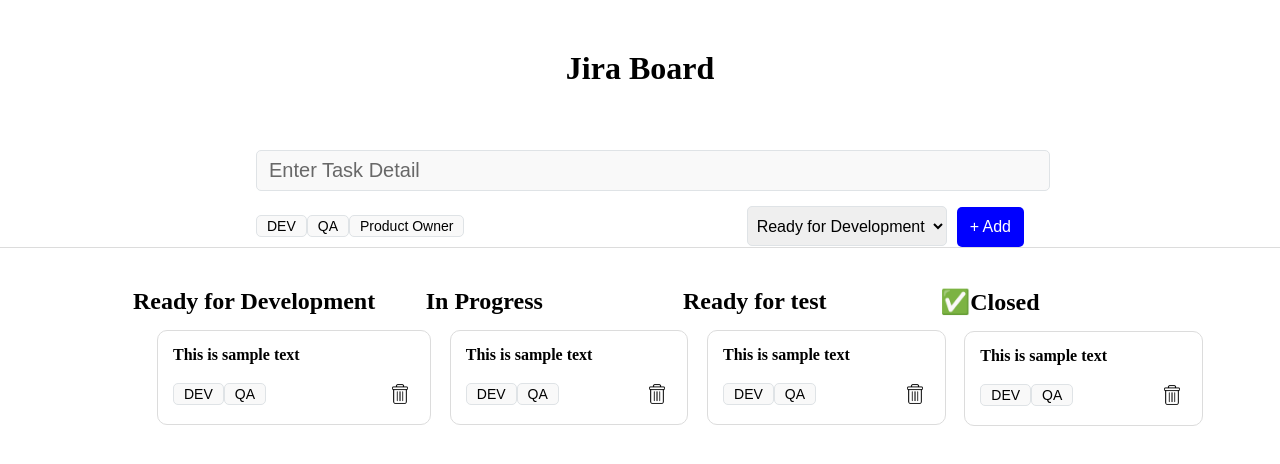
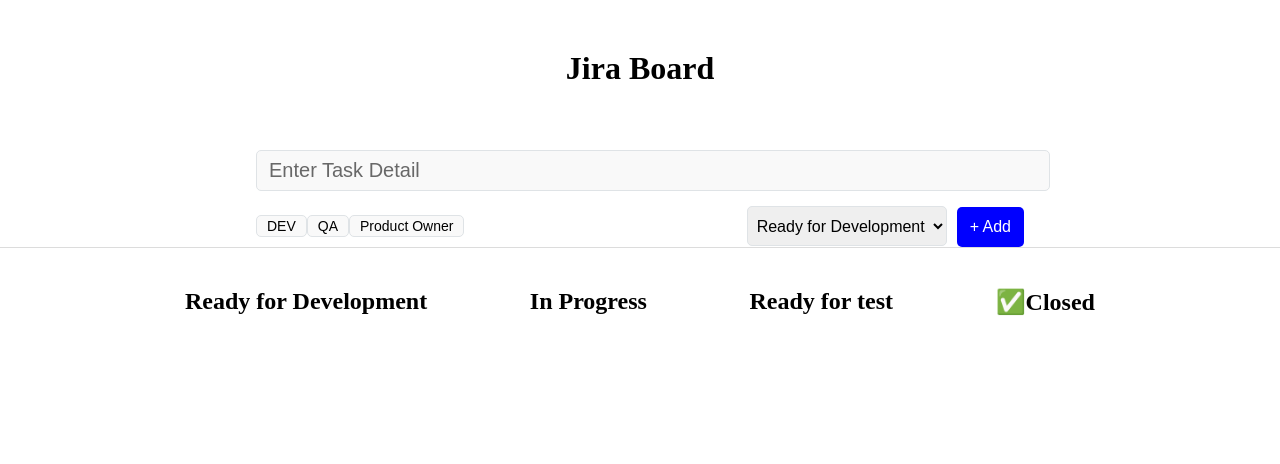
Before and after one commit to shivanshtanonwork/JiraBoard, a React (Vite) app: page / in a window 1280 px wide. Shown: the top 464 px of the page. Built offline with nearby package versions, Linux system fonts and the light colour scheme.

Commit message:
card logic

```diff
--- a/src/App.jsx
+++ b/src/App.jsx
@@ -1,18 +1,36 @@
-import React from "react";
+import React, { useState } from "react";
 import "./app.css";
 import TaskForm from "./components/TaskForm/TaskForm";
 import TaskColumn from "./components/TaskColumn/TaskColumn";
 
 const App = () => {
+  const [tasks, setTasks] = useState([]);
+  console.log(tasks);
   return (
     <div className="app">
       <h1 style={{ textAlign: "center", margin: "50px" }}>Jira Board</h1>
-      <TaskForm />
+      <TaskForm setTasks={setTasks} />
       <main className="app_main">
-        <TaskColumn title="Ready for Development" />
-        <TaskColumn title="In Progress" />
-        <TaskColumn title="Ready for test" />
-        <TaskColumn title="✅Closed" />
+        <TaskColumn
+          title="Ready for Development"
+          tasks={tasks}
+          status="Ready for Development"
+        />
+        <TaskColumn
+          title="In Progress"
+          tasks={tasks}
+          status="Ready for Development"
+        />
+        <TaskColumn
+          title="Ready for test"
+          tasks={tasks}
+          status="Ready for Development"
+        />
+        <TaskColumn
+          title="✅Closed"
+          tasks={tasks}
+          status="Ready for Development"
+        />
       </main>
     </div>
   );
--- a/src/components/TaskColumn/TaskColumn.jsx
+++ b/src/components/TaskColumn/TaskColumn.jsx
@@ -1,12 +1,14 @@
 import TaskCard from "../TaskCard/TaskCard";
 import "./TaskColumn.css";
 
-const TaskColumn = ({ title }) => {
+const TaskColumn = ({ title, tasks, status }) => {
   return (
     <div>
       <section className="task_column">
         <h2 className="task_column_heading">{title}</h2>
-        <TaskCard />
+        {tasks.map((task, index) => (
+          <TaskCard key={index} />
+        ))}
       </section>
     </div>
   );
--- a/src/components/TaskForm/TaskForm.jsx
+++ b/src/components/TaskForm/TaskForm.jsx
@@ -2,7 +2,7 @@
 import Tag from "../Tag/Tag";
 import "./TaskForm.css";
 
-const TaskForm = () => {
+const TaskForm = ({ setTasks }) => {
   const [taskData, setTaskData] = useState({
     task: "",
     status: "Ready for Development",
@@ -20,6 +20,9 @@
   };
   const handleSubmit = (e) => {
     e.preventDefault();
+    setTasks((prev) => {
+      return [...prev, taskData];
+    });
     console.log(taskData);
   };
   const selectedTag = (tag) => {
```
Also changed, not shown: src/components/TaskForm/data.js (added, +12 -0 lines).
